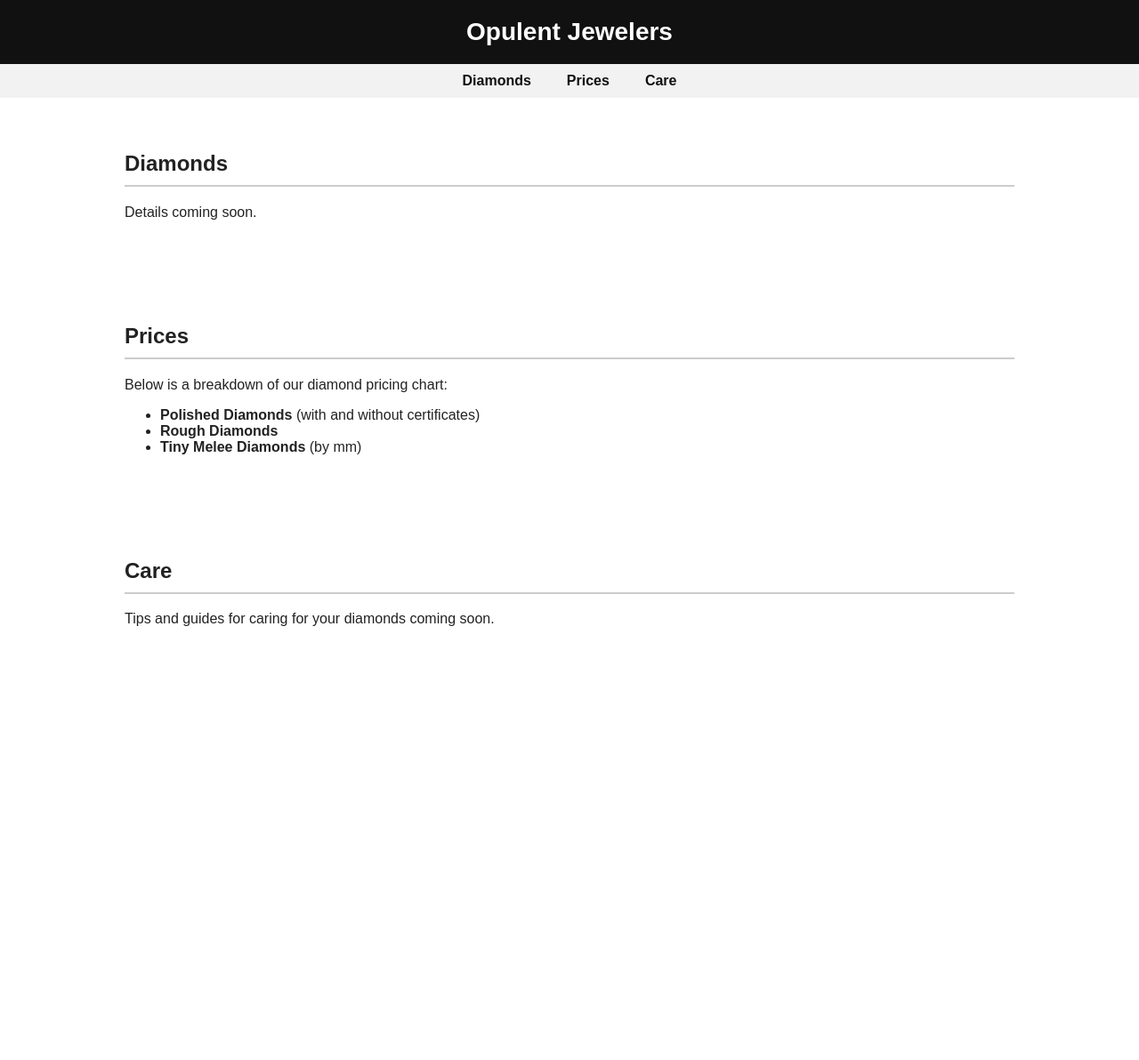
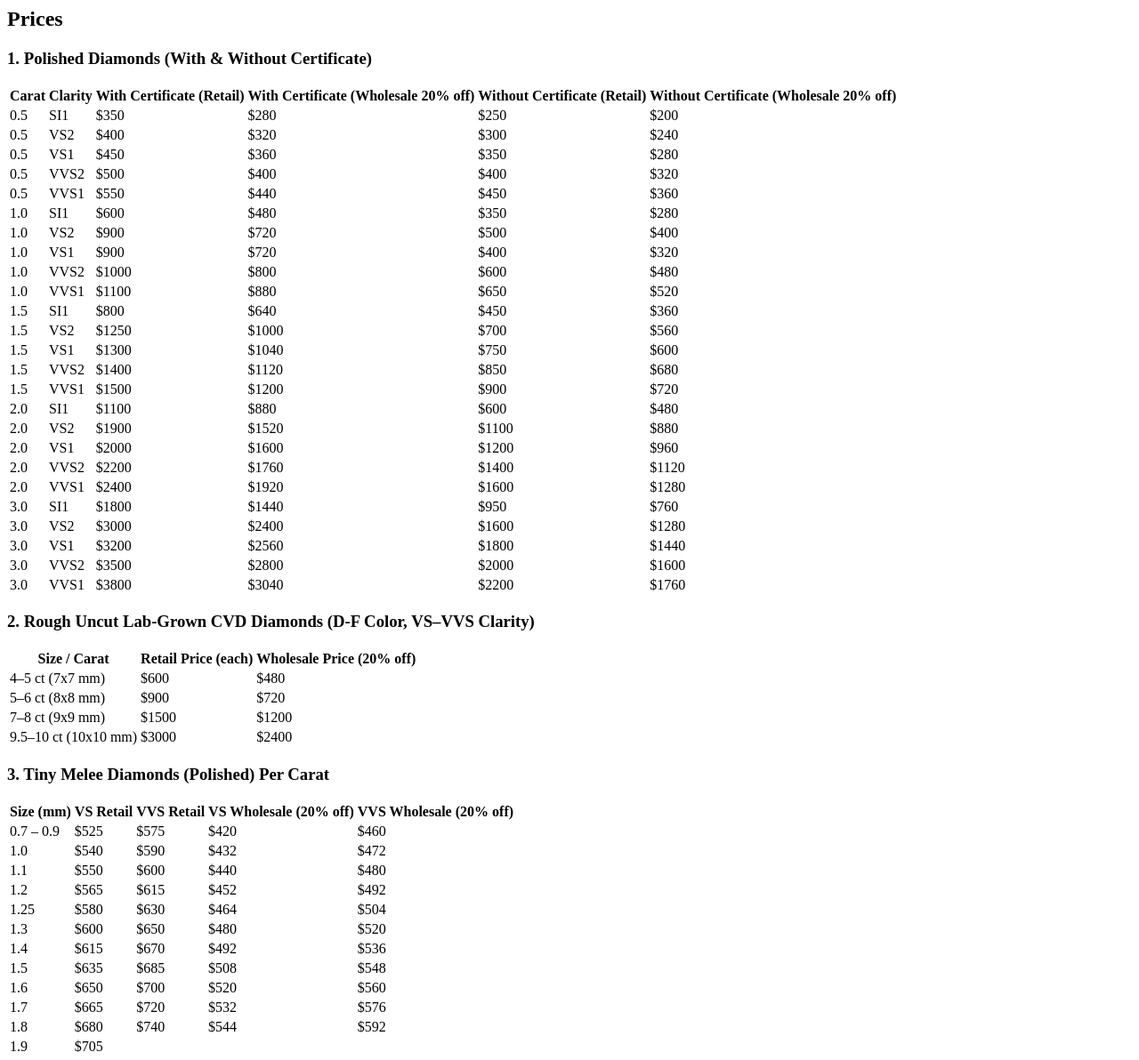
Before and after one commit to mickjr01/OpulentJewelers, a plain HTML site: page index.html in a window 1280 px wide. Shown: the whole page at 89% size. Before the commit the page ends 800 px from the top, so only its background shows below. Drawn offline with Linux system fonts and the light colour scheme.

Commit message:
Update index.html

```diff
--- a/index.html
+++ b/index.html
@@ -1,89 +1,85 @@
-<!DOCTYPE html>
-<html lang="en">
-<head>
-  <meta charset="UTF-8" />
-  <meta name="viewport" content="width=device-width, initial-scale=1" />
-  <title>Opulent Jewelers</title>
-  <style>
-    body {
-      font-family: Arial, sans-serif;
-      margin: 0; padding: 0;
-      background-color: #ffffff;
-      color: #222;
-    }
-    header {
-      background-color: #111;
-      color: white;
-      padding: 20px 0;
-      text-align: center;
-      font-size: 28px;
-      font-weight: bold;
-    }
-    nav {
-      display: flex;
-      justify-content: center;
-      background-color: #f2f2f2;
-      padding: 10px 0;
-    }
-    nav a {
-      margin: 0 20px;
-      text-decoration: none;
-      color: #111;
-      font-weight: bold;
-    }
-    section {
-      padding: 40px 20px;
-      max-width: 1000px;
-      margin: auto;
-    }
-    h2 {
-      border-bottom: 2px solid #ccc;
-      padding-bottom: 10px;
-    }
-    table {
-      width: 100%;
-      border-collapse: collapse;
-      margin-top: 20px;
-    }
-    th, td {
-      border: 1px solid #ddd;
-      padding: 10px;
-      text-align: center;
-    }
-    th {
-      background-color: #f9f9f9;
-    }
-  </style>
-</head>
-<body>
-  <header>
-    Opulent Jewelers
-  </header>
-  <nav>
-    <a href="#diamonds">Diamonds</a>
-    <a href="#prices">Prices</a>
-    <a href="#care">Care</a>
-  </nav>
+<section id="prices">
+  <h2>Prices</h2>
 
-  <section id="diamonds">
-    <h2>Diamonds</h2>
-    <p>Details coming soon.</p>
-  </section>
+  <h3>1. Polished Diamonds (With & Without Certificate)</h3>
+  <table>
+    <thead>
+      <tr>
+        <th>Carat</th>
+        <th>Clarity</th>
+        <th>With Certificate (Retail)</th>
+        <th>With Certificate (Wholesale 20% off)</th>
+        <th>Without Certificate (Retail)</th>
+        <th>Without Certificate (Wholesale 20% off)</th>
+      </tr>
+    </thead>
+    <tbody>
+      <tr><td>0.5</td><td>SI1</td><td>$350</td><td>$280</td><td>$250</td><td>$200</td></tr>
+      <tr><td>0.5</td><td>VS2</td><td>$400</td><td>$320</td><td>$300</td><td>$240</td></tr>
+      <tr><td>0.5</td><td>VS1</td><td>$450</td><td>$360</td><td>$350</td><td>$280</td></tr>
+      <tr><td>0.5</td><td>VVS2</td><td>$500</td><td>$400</td><td>$400</td><td>$320</td></tr>
+      <tr><td>0.5</td><td>VVS1</td><td>$550</td><td>$440</td><td>$450</td><td>$360</td></tr>
+      <tr><td>1.0</td><td>SI1</td><td>$600</td><td>$480</td><td>$350</td><td>$280</td></tr>
+      <tr><td>1.0</td><td>VS2</td><td>$900</td><td>$720</td><td>$500</td><td>$400</td></tr>
+      <tr><td>1.0</td><td>VS1</td><td>$900</td><td>$720</td><td>$400</td><td>$320</td></tr>
+      <tr><td>1.0</td><td>VVS2</td><td>$1000</td><td>$800</td><td>$600</td><td>$480</td></tr>
+      <tr><td>1.0</td><td>VVS1</td><td>$1100</td><td>$880</td><td>$650</td><td>$520</td></tr>
+      <tr><td>1.5</td><td>SI1</td><td>$800</td><td>$640</td><td>$450</td><td>$360</td></tr>
+      <tr><td>1.5</td><td>VS2</td><td>$1250</td><td>$1000</td><td>$700</td><td>$560</td></tr>
+      <tr><td>1.5</td><td>VS1</td><td>$1300</td><td>$1040</td><td>$750</td><td>$600</td></tr>
+      <tr><td>1.5</td><td>VVS2</td><td>$1400</td><td>$1120</td><td>$850</td><td>$680</td></tr>
+      <tr><td>1.5</td><td>VVS1</td><td>$1500</td><td>$1200</td><td>$900</td><td>$720</td></tr>
+      <tr><td>2.0</td><td>SI1</td><td>$1100</td><td>$880</td><td>$600</td><td>$480</td></tr>
+      <tr><td>2.0</td><td>VS2</td><td>$1900</td><td>$1520</td><td>$1100</td><td>$880</td></tr>
+      <tr><td>2.0</td><td>VS1</td><td>$2000</td><td>$1600</td><td>$1200</td><td>$960</td></tr>
+      <tr><td>2.0</td><td>VVS2</td><td>$2200</td><td>$1760</td><td>$1400</td><td>$1120</td></tr>
+      <tr><td>2.0</td><td>VVS1</td><td>$2400</td><td>$1920</td><td>$1600</td><td>$1280</td></tr>
+      <tr><td>3.0</td><td>SI1</td><td>$1800</td><td>$1440</td><td>$950</td><td>$760</td></tr>
+      <tr><td>3.0</td><td>VS2</td><td>$3000</td><td>$2400</td><td>$1600</td><td>$1280</td></tr>
+      <tr><td>3.0</td><td>VS1</td><td>$3200</td><td>$2560</td><td>$1800</td><td>$1440</td></tr>
+      <tr><td>3.0</td><td>VVS2</td><td>$3500</td><td>$2800</td><td>$2000</td><td>$1600</td></tr>
+      <tr><td>3.0</td><td>VVS1</td><td>$3800</td><td>$3040</td><td>$2200</td><td>$1760</td></tr>
+    </tbody>
+  </table>
 
-  <section id="prices">
-    <h2>Prices</h2>
-    <p>Below is a breakdown of our diamond pricing chart:</p>
-    <ul>
-      <li><strong>Polished Diamonds</strong> (with and without certificates)</li>
-      <li><strong>Rough Diamonds</strong></li>
-      <li><strong>Tiny Melee Diamonds</strong> (by mm)</li>
-    </ul>
-    <!-- Pricing tables will go here -->
-  </section>
+  <h3>2. Rough Uncut Lab-Grown CVD Diamonds (D-F Color, VS–VVS Clarity)</h3>
+  <table>
+    <thead>
+      <tr>
+        <th>Size / Carat</th>
+        <th>Retail Price (each)</th>
+        <th>Wholesale Price (20% off)</th>
+      </tr>
+    </thead>
+    <tbody>
+      <tr><td>4–5 ct (7x7 mm)</td><td>$600</td><td>$480</td></tr>
+      <tr><td>5–6 ct (8x8 mm)</td><td>$900</td><td>$720</td></tr>
+      <tr><td>7–8 ct (9x9 mm)</td><td>$1500</td><td>$1200</td></tr>
+      <tr><td>9.5–10 ct (10x10 mm)</td><td>$3000</td><td>$2400</td></tr>
+    </tbody>
+  </table>
 
-  <section id="care">
-    <h2>Care</h2>
-    <p>Tips and guides for caring for your diamonds coming soon.</p>
-  </section>
-</body>
-</html>
+  <h3>3. Tiny Melee Diamonds (Polished) Per Carat</h3>
+  <table>
+    <thead>
+      <tr>
+        <th>Size (mm)</th>
+        <th>VS Retail</th>
+        <th>VVS Retail</th>
+        <th>VS Wholesale (20% off)</th>
+        <th>VVS Wholesale (20% off)</th>
+      </tr>
+    </thead>
+    <tbody>
+      <tr><td>0.7 – 0.9</td><td>$525</td><td>$575</td><td>$420</td><td>$460</td></tr>
+      <tr><td>1.0</td><td>$540</td><td>$590</td><td>$432</td><td>$472</td></tr>
+      <tr><td>1.1</td><td>$550</td><td>$600</td><td>$440</td><td>$480</td></tr>
+      <tr><td>1.2</td><td>$565</td><td>$615</td><td>$452</td><td>$492</td></tr>
+      <tr><td>1.25</td><td>$580</td><td>$630</td><td>$464</td><td>$504</td></tr>
+      <tr><td>1.3</td><td>$600</td><td>$650</td><td>$480</td><td>$520</td></tr>
+      <tr><td>1.4</td><td>$615</td><td>$670</td><td>$492</td><td>$536</td></tr>
+      <tr><td>1.5</td><td>$635</td><td>$685</td><td>$508</td><td>$548</td></tr>
+      <tr><td>1.6</td><td>$650</td><td>$700</td><td>$520</td><td>$560</td></tr>
+      <tr><td>1.7</td><td>$665</td><td>$720</td><td>$532</td><td>$576</td></tr>
+      <tr><td>1.8</td><td>$680</td><td>$740</td><td>$544</td><td>$592</td></tr>
+      <tr><td>1.9</td><td>$705</td
```
